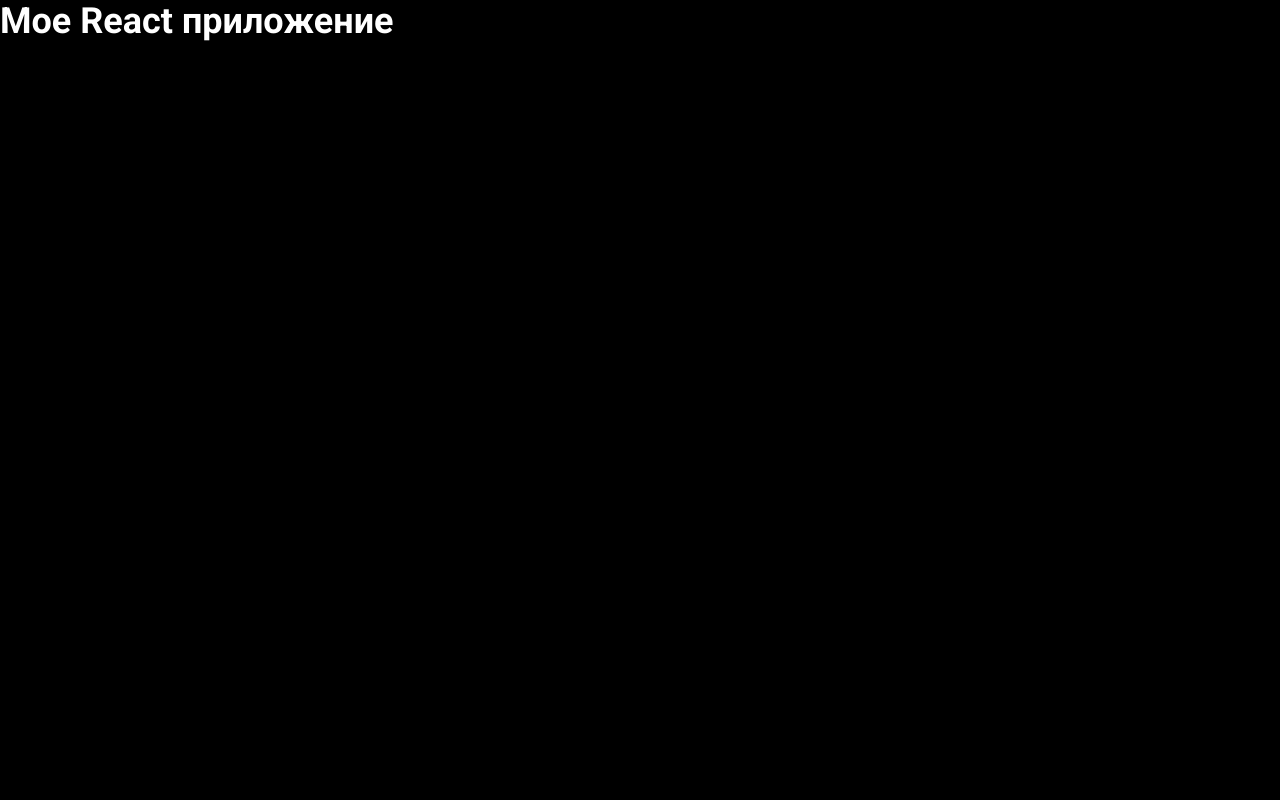
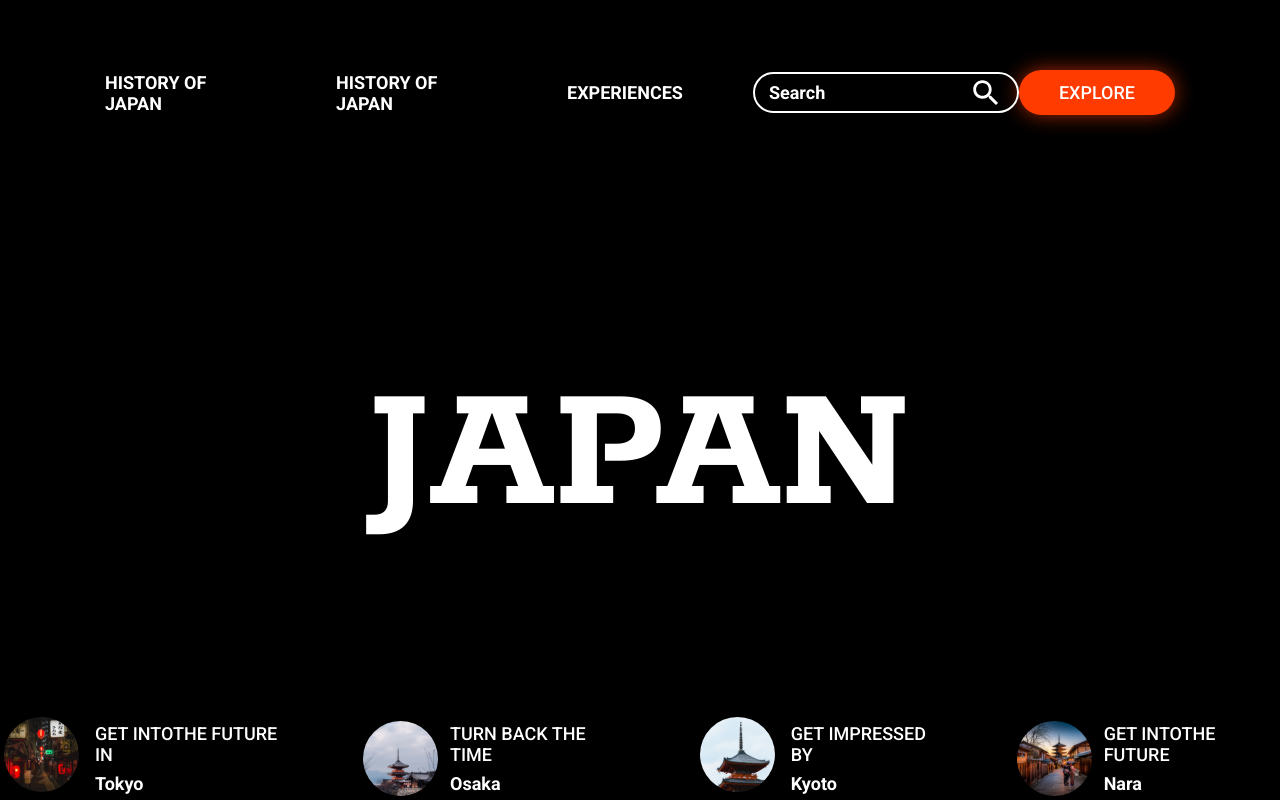
Before and after one commit to Leccon1/japan-tourism-website, a React (Vite) app: page / in a window 1280 px wide. Built offline with nearby package versions, Linux system fonts and the light colour scheme.

Commit message:
feat: connect HomePages

```diff
--- a/src/App.jsx
+++ b/src/App.jsx
@@ -1,8 +1,9 @@
+import HomePages from './components/pages/HomePages/HomePages'
+
 const App = () => {
   return (
     <div className="app">
-      <h1>Мое React приложение</h1>
-      {/* Сюда перенесете вашу существующую логику */}
+      <HomePages />
     </div>
   )
 }
```
